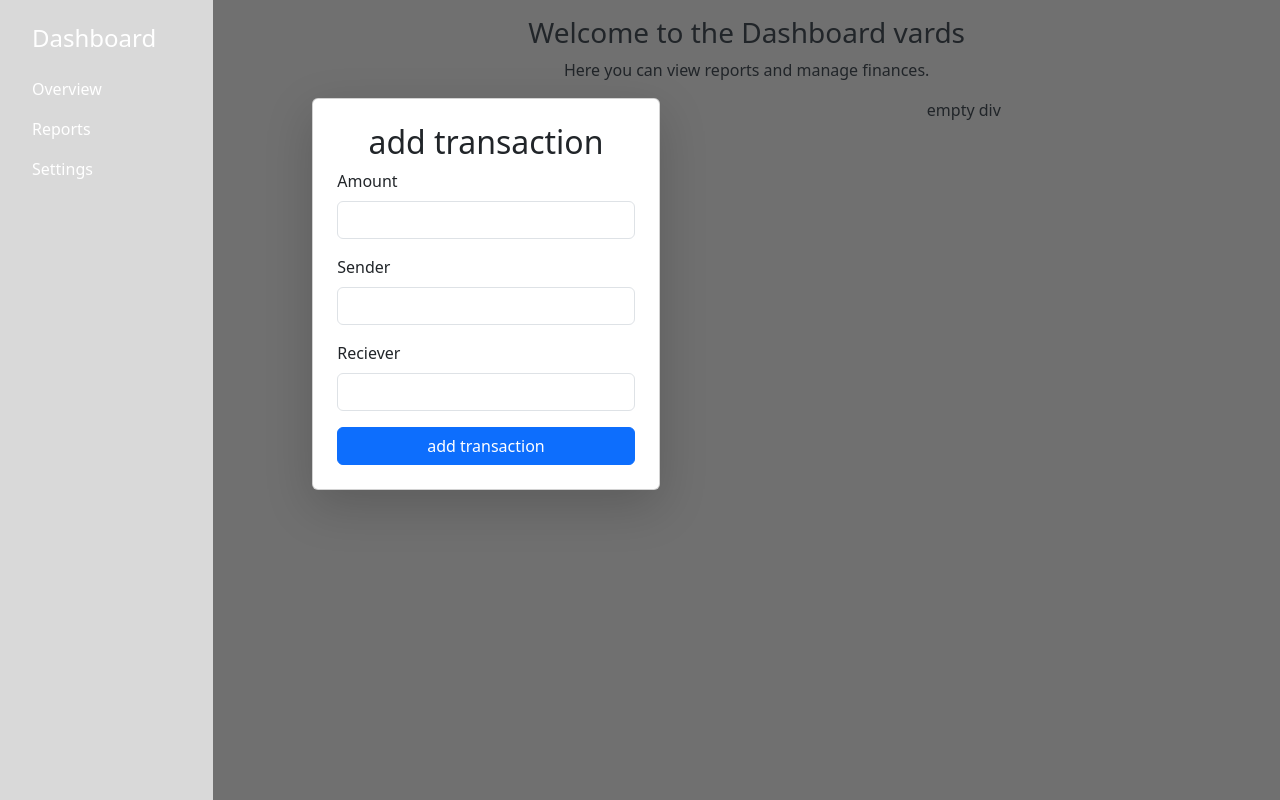
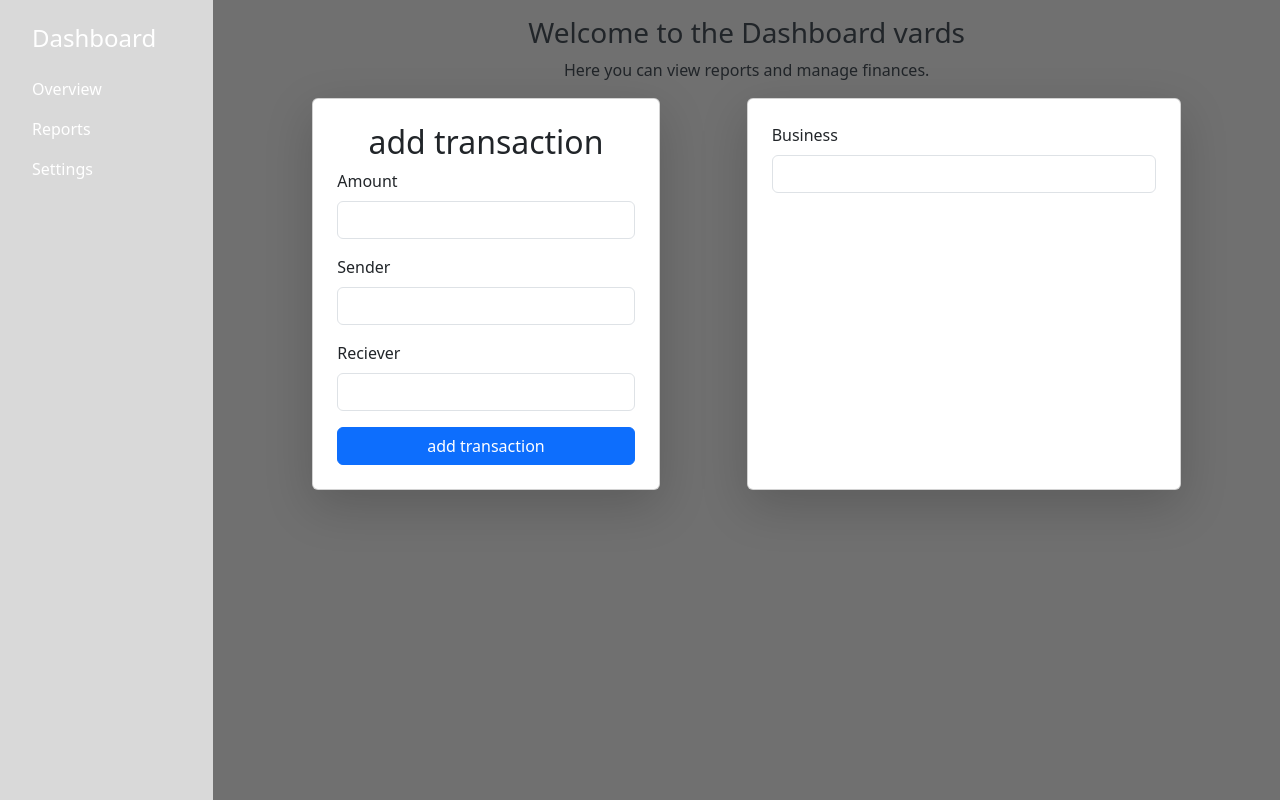
Before and after one commit to liepinjjjsss/eksamena_piekluves_darbs_2025, a Flask app: page /dashboard in a window 1280 px wide. Run offline with Flask 3, Linux system fonts and the light colour scheme; a user stored in the database is signed in; data comes from the database, SQL or seed files in the repository.

Commit message:
aaaaaaaa zb;l

```diff
--- a/piekluves_darbs/app.py
+++ b/piekluves_darbs/app.py
@@ -5,6 +5,7 @@ import datetime as dt
 import matplotlib.pyplot as plt
 import numpy as np
 import uuid
+import io
 
 class Database:
     def __init__(self, db_name="name.db"):
@@ -91,6 +92,13 @@ class Business(BusinessType):
         else:
             return []
 
+
+
+
+
+
+
+
 class Transaction(Business):
     def __init__(self, id, amount, sender, reciever):
         self.id = id
@@ -101,6 +109,8 @@ class Transaction(Business):
     def create(cls, user_id, amount, sender, reciever):
         id = uuid.uuid4()
         db.execute("INSERT INTO transactions (id, user_id, amount, sender, reciever) VALUES (?,?,?,?,?)", (id, user_id, amount, sender, reciever))
+
+
 
 
 
@@ -193,9 +203,37 @@ def dashboard():
 
     name = User.get_user_by_id(User, user_id).name
 
-    businesses = Business.get_by_owner(Business, user_id)
+    data = Business.get_by_owner(Business, user_id)
+    businesses = []
+    for business in data:
+        businesses.append(business.business_name)
+
+    print(businesses)
+
+
+
 
     return render_template("dashboard.html", username = name, businesses = businesses)
+
+# @app.route("/plot")
+# def plot_history():
+#     pass
+#     data = db.execute("SELECT timestamp, net_worth FROM business_history WHERE business_id=?", (business_id,), fetchall=True)
+#     x = []
+#     y = []
+
+#     for tuple in data:
+#         x.append(tuple[0])
+#         y.append(tuple[1])
+
+#     fig, ax = plt.subplots()
+#     ax.plot(x, y)
+
+#     buf = io.BytesIO()
+#     fig.savefig(buf, format='png')
+#     buf.seek(0)
+
+#     return send_file(buf, mimetype='image/png')
 
 @app.route("/overview")
 def overview():
--- a/piekluves_darbs/templates/dashboard.html
+++ b/piekluves_darbs/templates/dashboard.html
@@ -48,9 +48,20 @@
                                 <button type="add_transaction" class="btn btn-primary w-100" href="#">add transaction</button>
                             </form>
                         </div>
-                        <div class="col-md-7">
-                            <p>empty div</p>
+                        <div class="col-md-1"></div>
+                        <div class="card p-4 shadow-lg col-md-5">
+                            <div class="mb-4">
+                                <label for="sender" class="form-label text-start d-block">Business</label>
+                                <input list="businesses" type="text" class="form-control" id="sender" name="sender">
+                                    <datalist id="businesses">
+                                        {% for business in businesses %}
+                                        <option value="{{ business }}"></option>
+                                        {% endfor %}
+                                    </datalist>
+                            </div>
+
                         </div>
+                        <div class="col-md-1"></div>
                     </div>
                 </main>
             </div>
```
Also changed, not shown: piekluves_darbs/plttest.py (added, +8 -0 lines).
